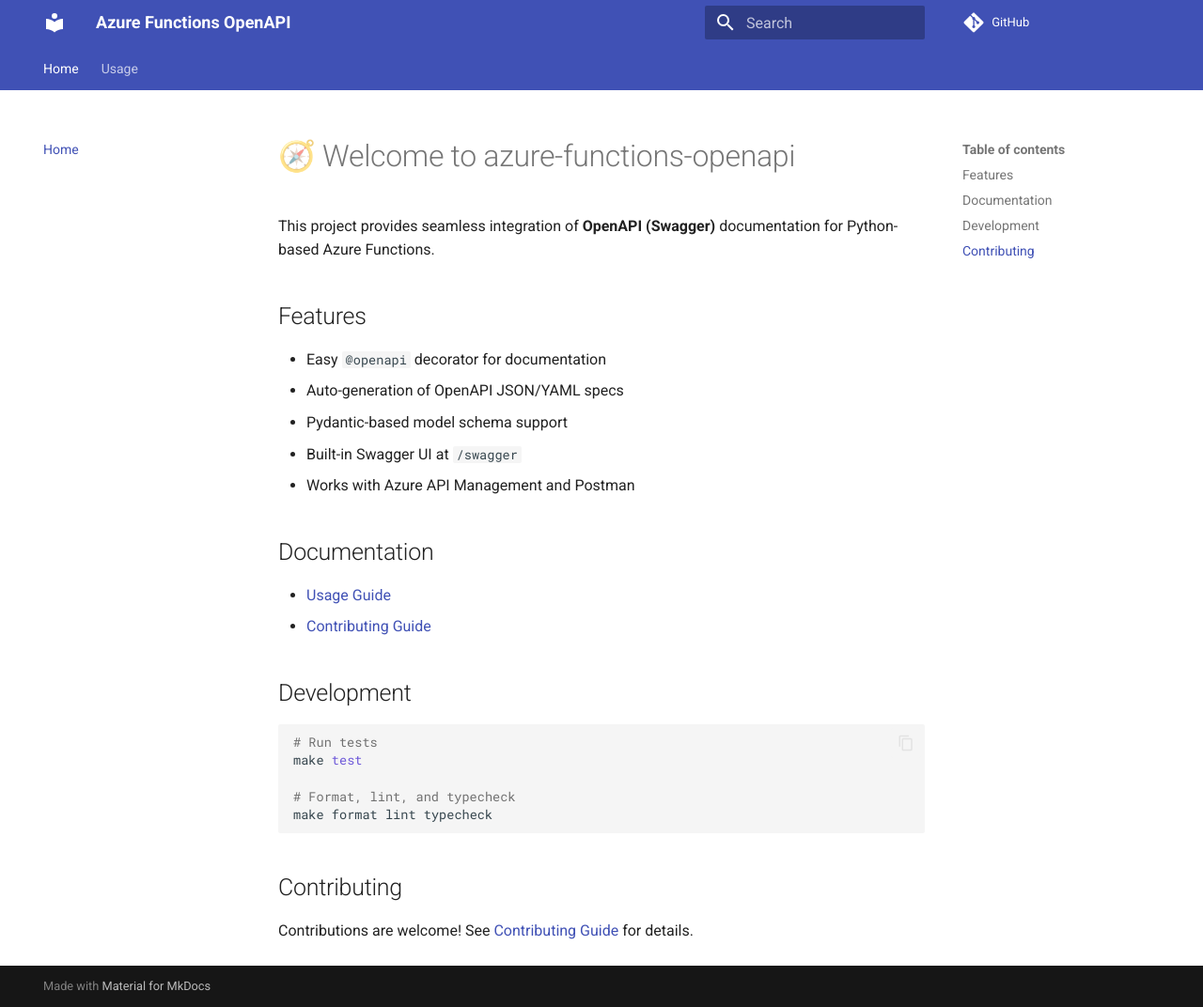
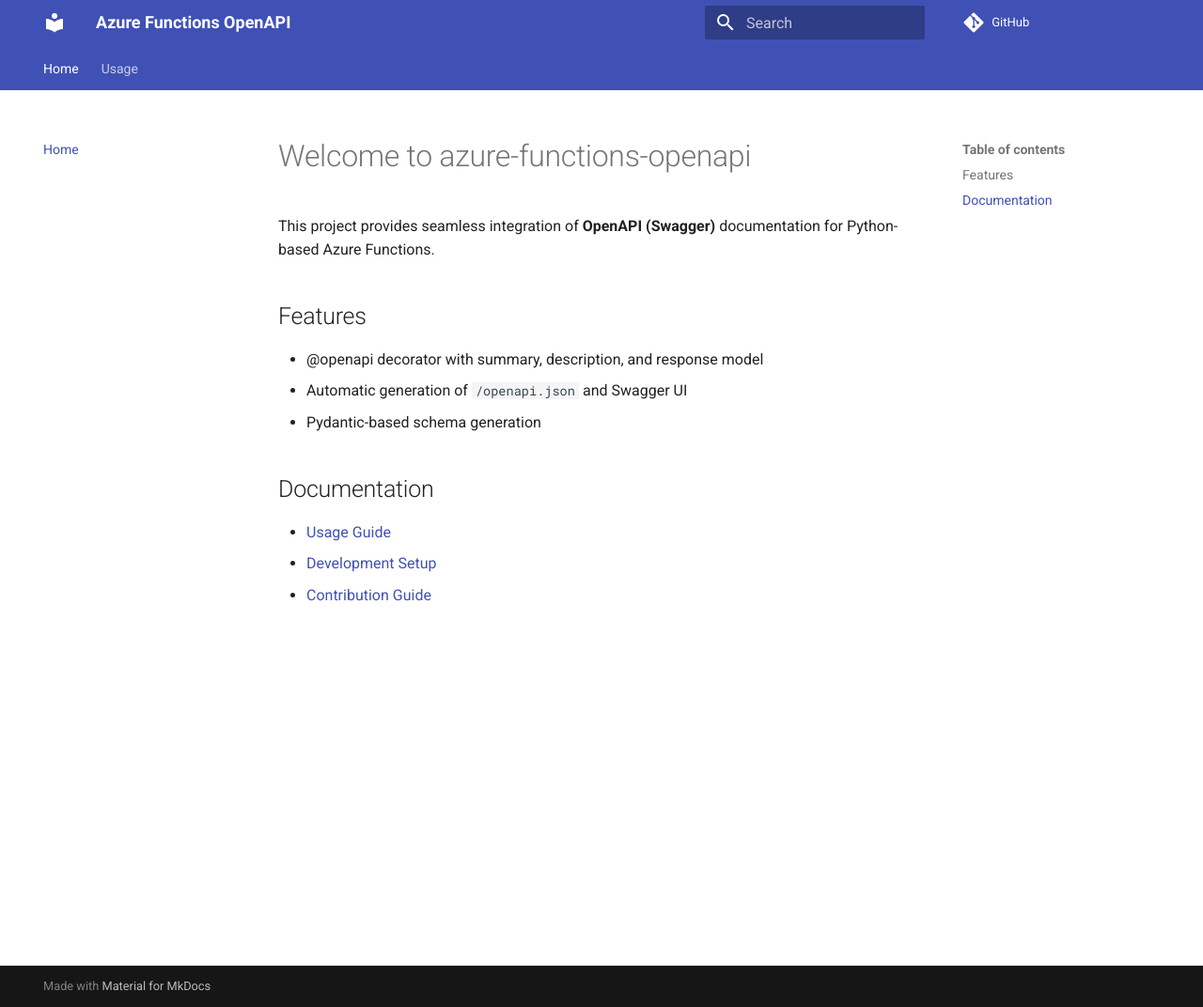
Before and after one commit to yeongseon/azure-functions-openapi, an MkDocs documentation site: the page built from docs/index.md, in a window 1280 px wide and 1072 px high. Shown: the whole window at 94% size. Built offline with MkDocs 1.6.1 and Material for MkDocs 9.7.7, drawn with Linux system fonts in a browser that asks for light colours; comment, search, counter and statistics services are not loaded.

Commit message:
docs: enhance index.md with project overview and documentation links

````diff
--- a/docs/index.md
+++ b/docs/index.md
@@ -1,30 +1,15 @@
-# 🧭 Welcome to azure-functions-openapi
+# Welcome to azure-functions-openapi
 
 This project provides seamless integration of **OpenAPI (Swagger)** documentation for Python-based Azure Functions.
 
 ## Features
 
-- Easy `@openapi` decorator for documentation
-- Auto-generation of OpenAPI JSON/YAML specs
-- Pydantic-based model schema support
-- Built-in Swagger UI at `/swagger`
-- Works with Azure API Management and Postman
+- @openapi decorator with summary, description, and response model
+- Automatic generation of `/openapi.json` and Swagger UI
+- Pydantic-based schema generation
 
 ## Documentation
 
 - [Usage Guide](./usage.md)
-- [Contributing Guide](./contributing.md)
-
-## Development
-
-```bash
-# Run tests
-make test
-
-# Format, lint, and typecheck
-make format lint typecheck
-```
-
-## Contributing
-
-Contributions are welcome! See [Contributing Guide](./contributing.md) for details.
+- [Development Setup](./development.md)
+- [Contribution Guide](./contributing.md)
````
